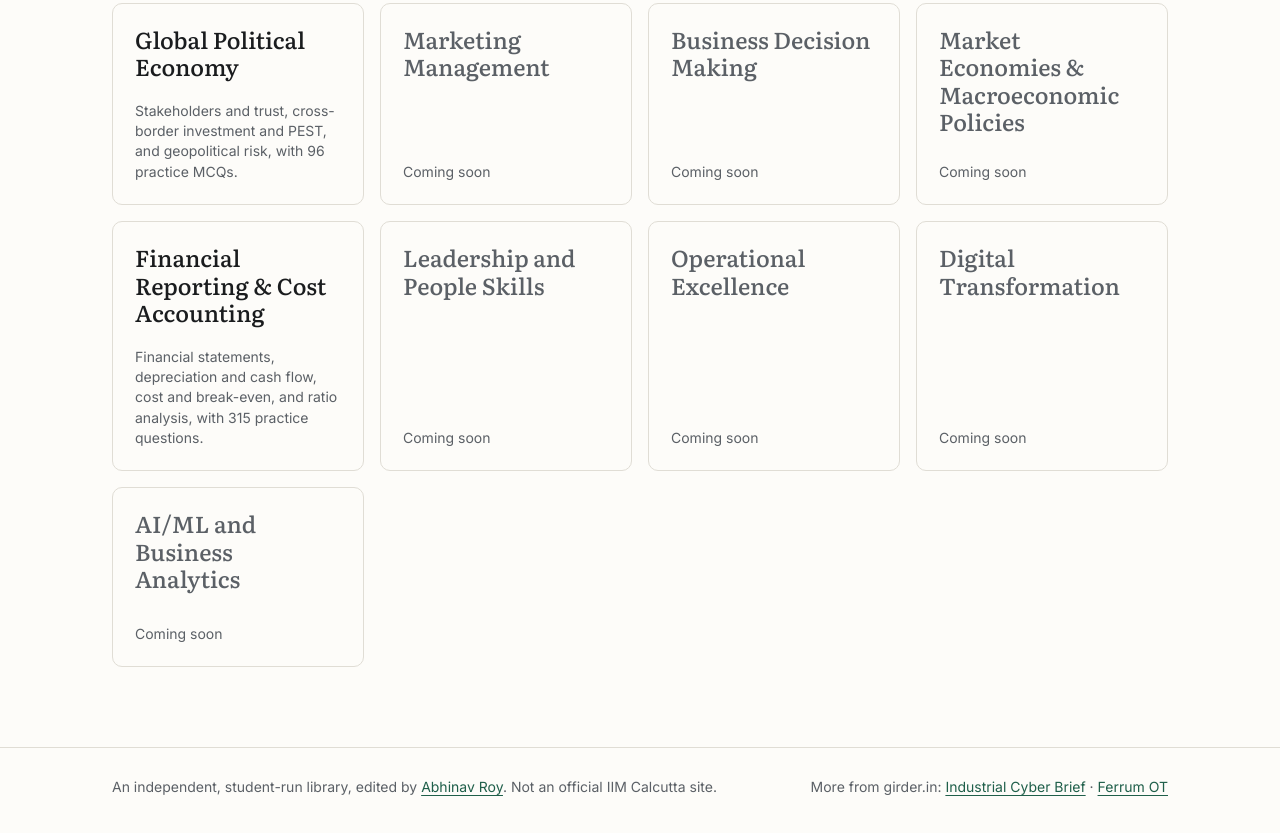
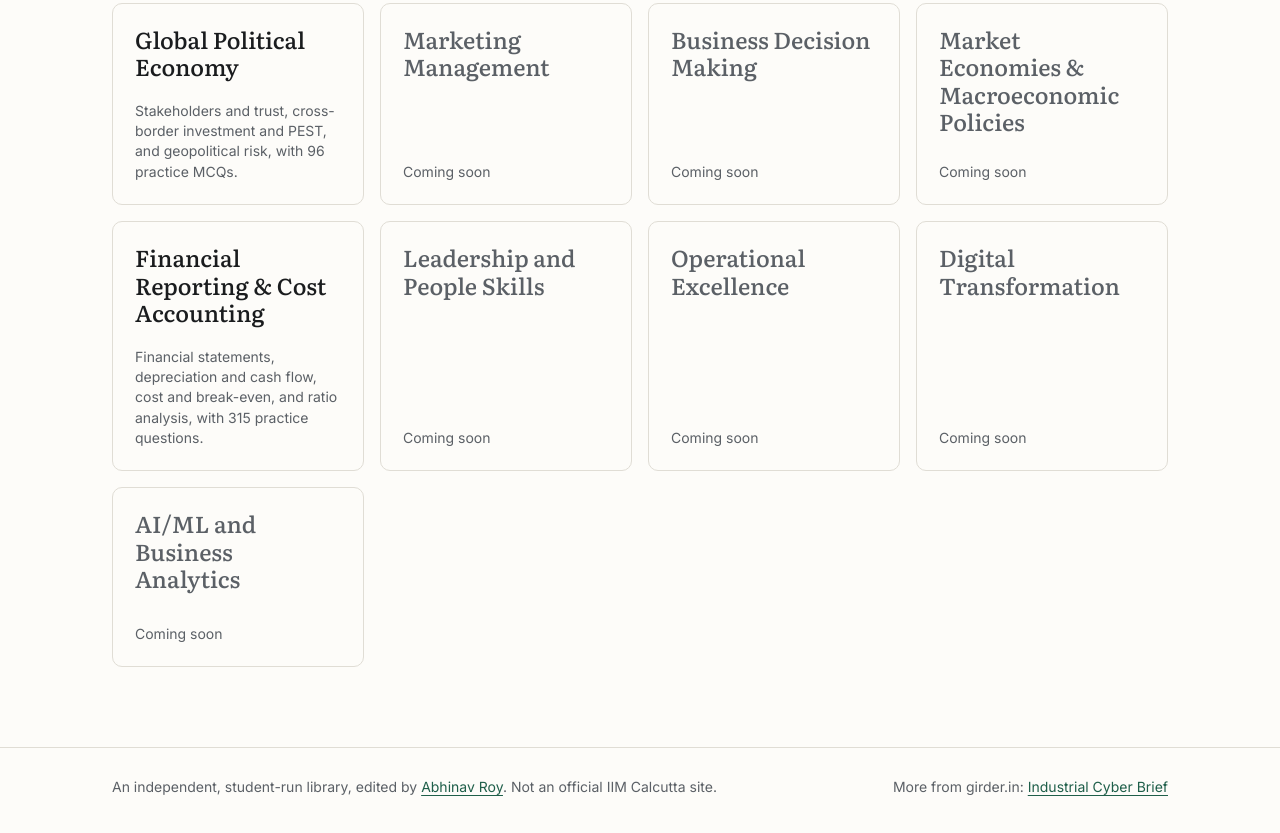
Before and after one commit to ransomjack/epbm-library, an Astro site: page / in a window 1280 px wide. Shown: the part 519-1352 px from the top of the page. Built offline with nearby package versions, Linux system fonts and the light colour scheme; Astro itself is replaced by a stand-in of ours.

Commit message:
Remove Ferrum OT from the footer for now
Co-Authored-By: Claude Opus 5.5 <noreply@anthropic.com>
Claude-Session: https://claude.ai/code/session_017JuXvov8UCvXhGxobxLeiG

```diff
--- a/src/layouts/Base.astro
+++ b/src/layouts/Base.astro
@@ -178,7 +178,7 @@ h1,h2,h3{font-family:var(--display);color:var(--ink);font-optical-sizing:auto}
 <footer class="foot">
   <div class="wrap">
     <span>An independent, student-run library, edited by <a href="/editor/">Abhinav Roy</a>. Not an official IIM Calcutta site.</span>
-    <span>More from girder.in: <a href="https://brief.girder.in/">Industrial Cyber Brief</a> · <a href="https://girder.in/">Ferrum OT</a></span>
+    <span>More from girder.in: <a href="https://brief.girder.in/">Industrial Cyber Brief</a></span>
   </div>
 </footer>
 
```
